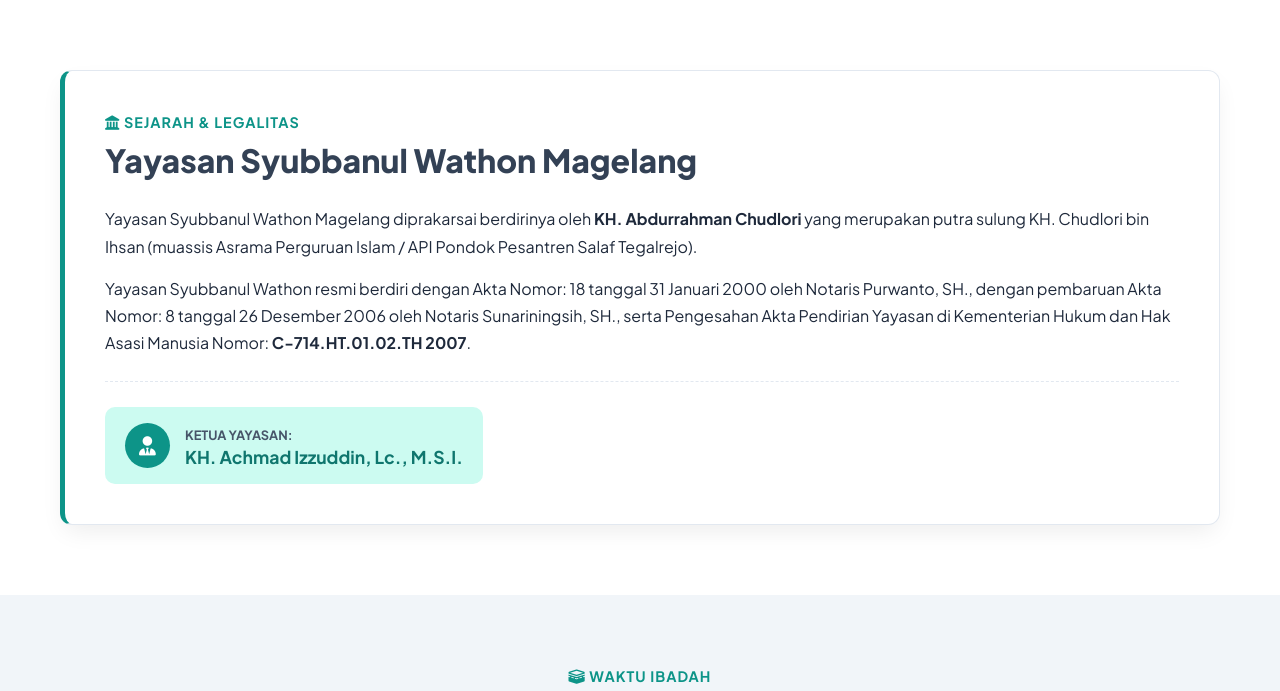
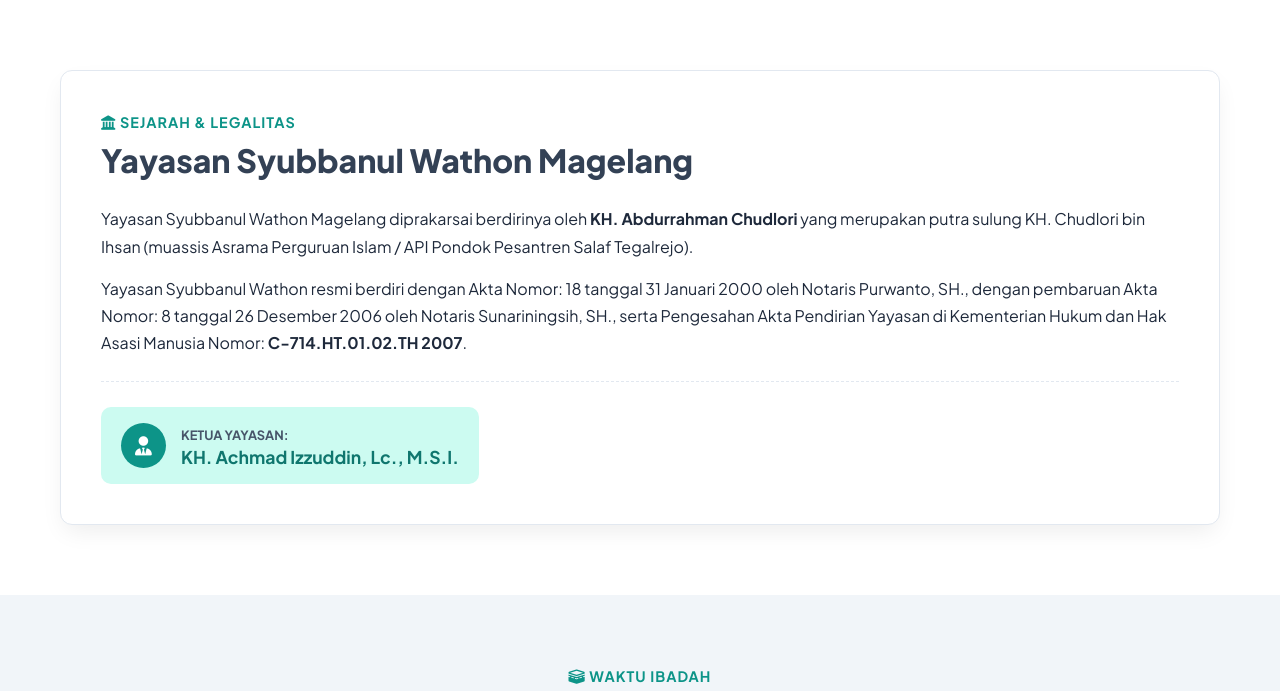
Before and after one commit to audyfadya/website-pp-sw, a plain HTML site: page index.html in a window 1280 px wide. Shown: the part 677-1368 px from the top of the page. Drawn offline with Linux system fonts and the light colour scheme; no server answers.

Commit message:
boingbweping

```diff
--- a/style.css
+++ b/style.css
@@ -1086,12 +1086,11 @@ body.theme-day {
    STYLING SEJARAH YAYASAN & KETUA YAYASAN
    ========================================== */
 .sejarah-card {
-    background-color: var(--card-bg);
-    padding: 40px;
-    border-radius: var(--radius);
-    box-shadow: var(--shadow);
-    border: 1px solid var(--gray-200);
-    border-left: 5px solid var(--primary);
+    background-color: var(--card-bg); /* Warna latar belakang kartu putih bersih */
+    padding: 40px;                    /* Jarak ruang di dalam kotak agar teks lega */
+    border-radius: var(--radius);     /* Membuat sudut kotak melengkung (12px) */
+    box-shadow: var(--shadow);        /* Memberikan efek bayangan lembut di bawah kartu */
+    border: 1px solid var(--gray-200);/* Garis tepi tipis abu-abu di sekeliling kotak */
 }
 
 .sejarah-teks {
```
